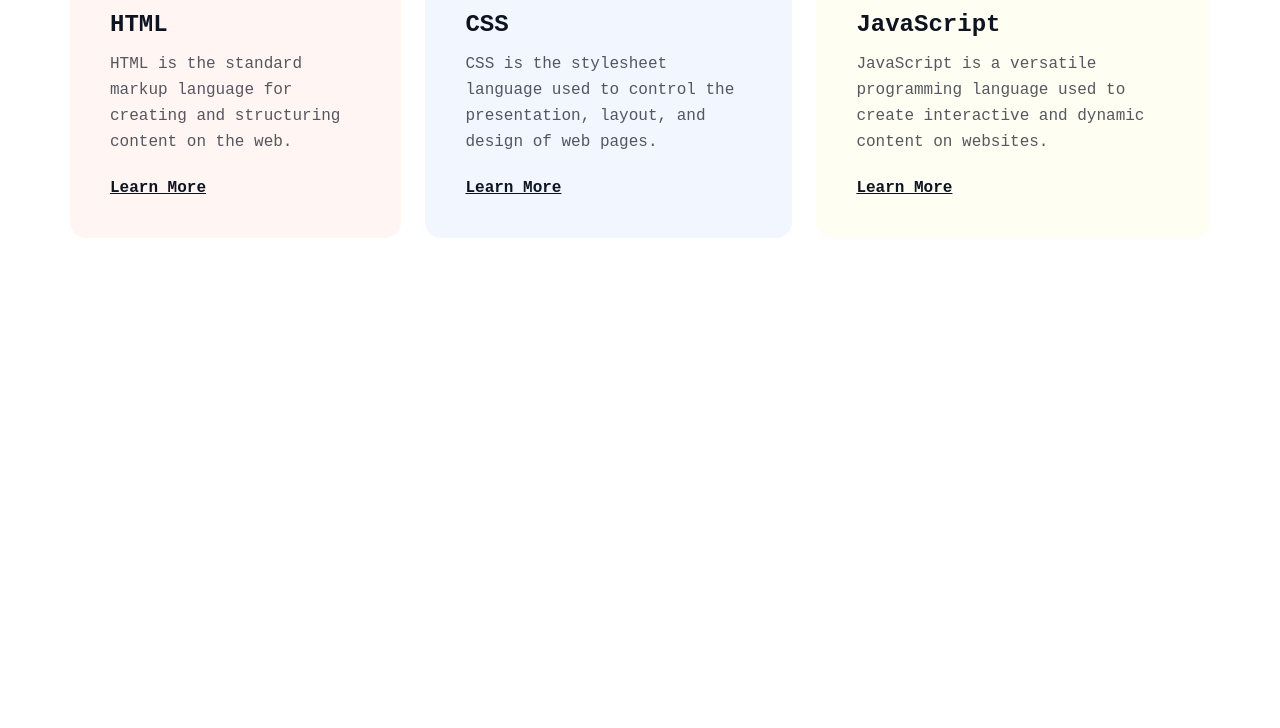
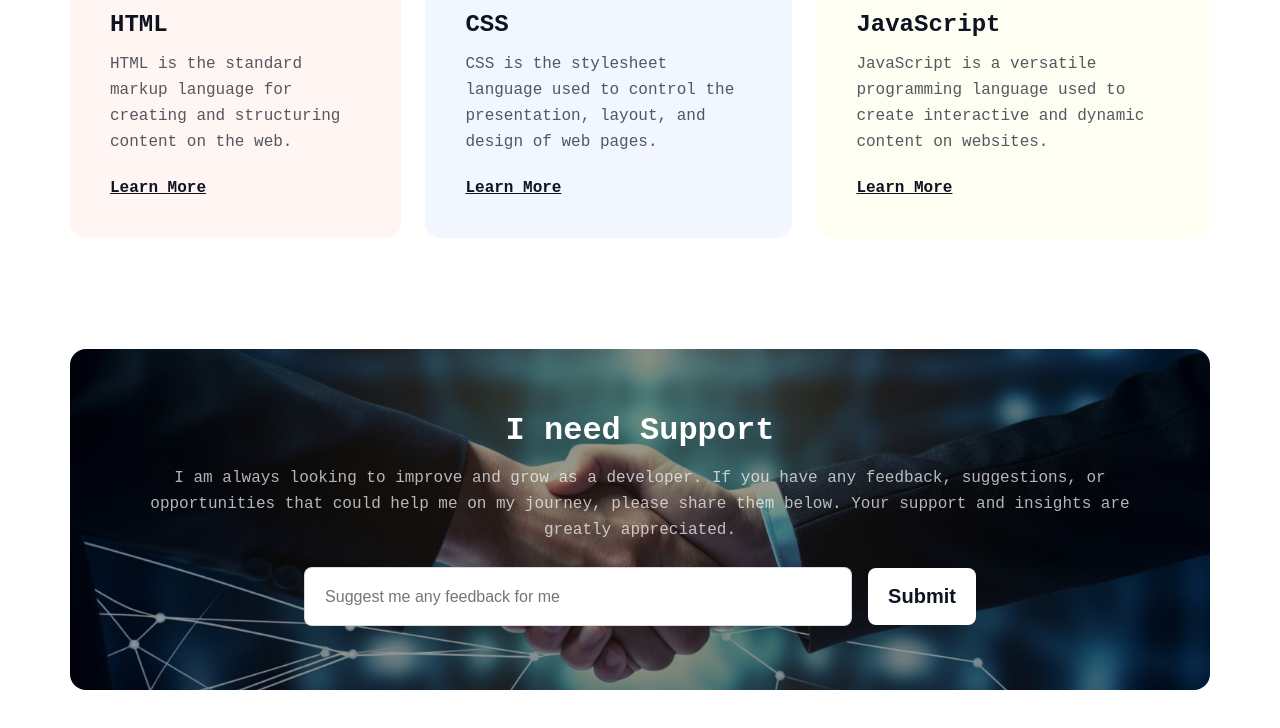
Before and after one commit to parthosarothi46/Developer-Portfolio, a plain HTML site: page index.html in a window 1280 px wide. Shown: the part 3933-4661 px from the top of the page. Before the commit the page ends 4282 px from the top, so only its background shows below. Drawn offline with Linux system fonts and the light colour scheme; a web font is replaced by a local one.

Commit message:
completed Need Support section

```diff
--- a/index.html
+++ b/index.html
@@ -174,6 +174,27 @@
           </div>
         </div>
       </section>
+      <!-- I need Support Starts Here -->
+      <section class="support-container">
+        <div class="support-content">
+          <h2>I need Support</h2>
+          <p>
+            I am always looking to improve and grow as a developer. If you have
+            any feedback, suggestions, or opportunities that could help me on my
+            journey, please share them below. Your support and insights are
+            greatly appreciated.
+          </p>
+          <div class="input flex">
+            <input
+              type="text"
+              name="text"
+              id="text"
+              placeholder="Suggest me any feedback for me"
+            />
+            <input type="submit" id="submit" />
+          </div>
+        </div>
+      </section>
     </main>
   </body>
 </html>
--- a/style.css
+++ b/style.css
@@ -283,3 +283,94 @@ body {
   border-radius: 16px;
   background: rgba(255, 223, 0, 0.05);
 }
+
+/* Support */
+
+.support-container {
+  width: 1140px;
+  padding: 64px 48px 64px 48px;
+  margin: 46px auto 80px;
+  border-radius: 16px;
+  background-image: linear-gradient(
+      45deg,
+      rgba(0, 0, 0, 0.4),
+      rgba(0, 0, 0, 0.4) 100%
+    ),
+    url("/images/handshake.jpg");
+  background-repeat: no-repeat;
+  background-position: center;
+  background-size: cover;
+}
+
+.support-content h2 {
+  color: rgb(255, 255, 255);
+  font-size: 32px;
+  font-weight: 700;
+  line-height: 36px;
+  text-align: center;
+  margin-bottom: 16px;
+}
+
+.support-content p {
+  color: rgba(255, 255, 255, 0.7);
+  font-size: 16px;
+  font-weight: 400;
+  line-height: 26px;
+  text-align: center;
+  margin-bottom: 24px;
+}
+
+.input {
+  justify-content: center;
+  align-items: center;
+  gap: 16px;
+}
+
+#text {
+  width: 548px;
+  padding: 19px 20px 19px 20px;
+  border: 1px solid rgba(13, 19, 33, 0.15);
+  border-radius: 8px;
+  background: rgb(255, 255, 255);
+  color: rgba(13, 19, 33, 0.4);
+  font-size: 16px;
+  font-weight: 400;
+  line-height: 19px;
+}
+
+#submit {
+  color: rgb(13, 19, 33);
+  font-size: 20px;
+  font-weight: 600;
+  line-height: 23px;
+  border: none;
+  border-radius: 8px;
+  background: rgb(255, 255, 255);
+  padding: 17px 20px 17px 20px;
+}
+
+/* Footer */
+
+footer {
+  width: 1140px;
+  border-radius: 16px;
+  background: rgba(13, 19, 33, 0.03);
+  margin: 32px auto;
+  justify-content: space-between;
+  align-items: center;
+}
+
+footer h1 {
+  font-size: 20px;
+  font-weight: 600;
+  line-height: 23px;
+}
+
+.footer-icons img {
+  width: 36px;
+  height: 36px;
+}
+
+.footer-icons {
+  gap: 24px;
+}
```
